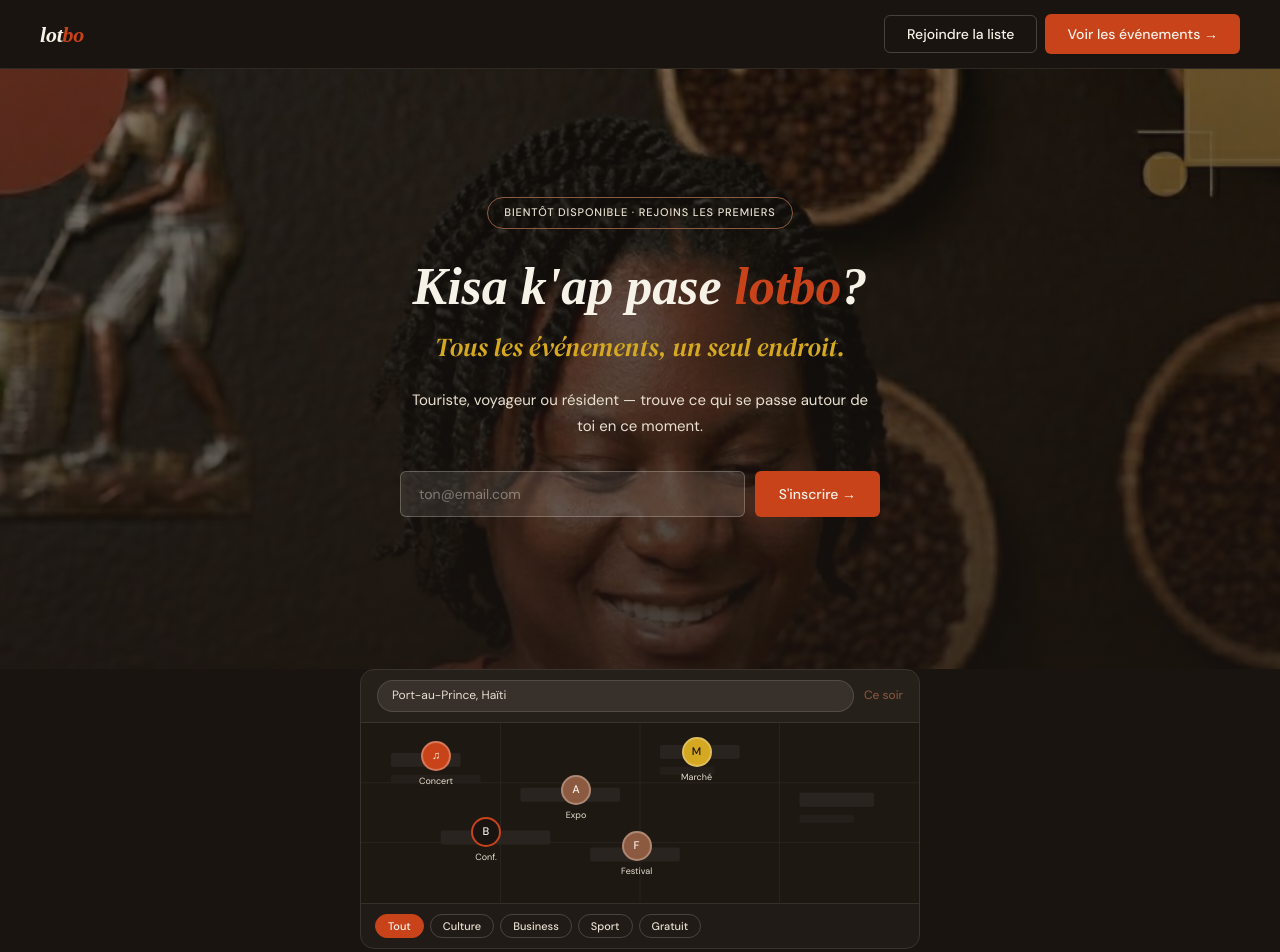
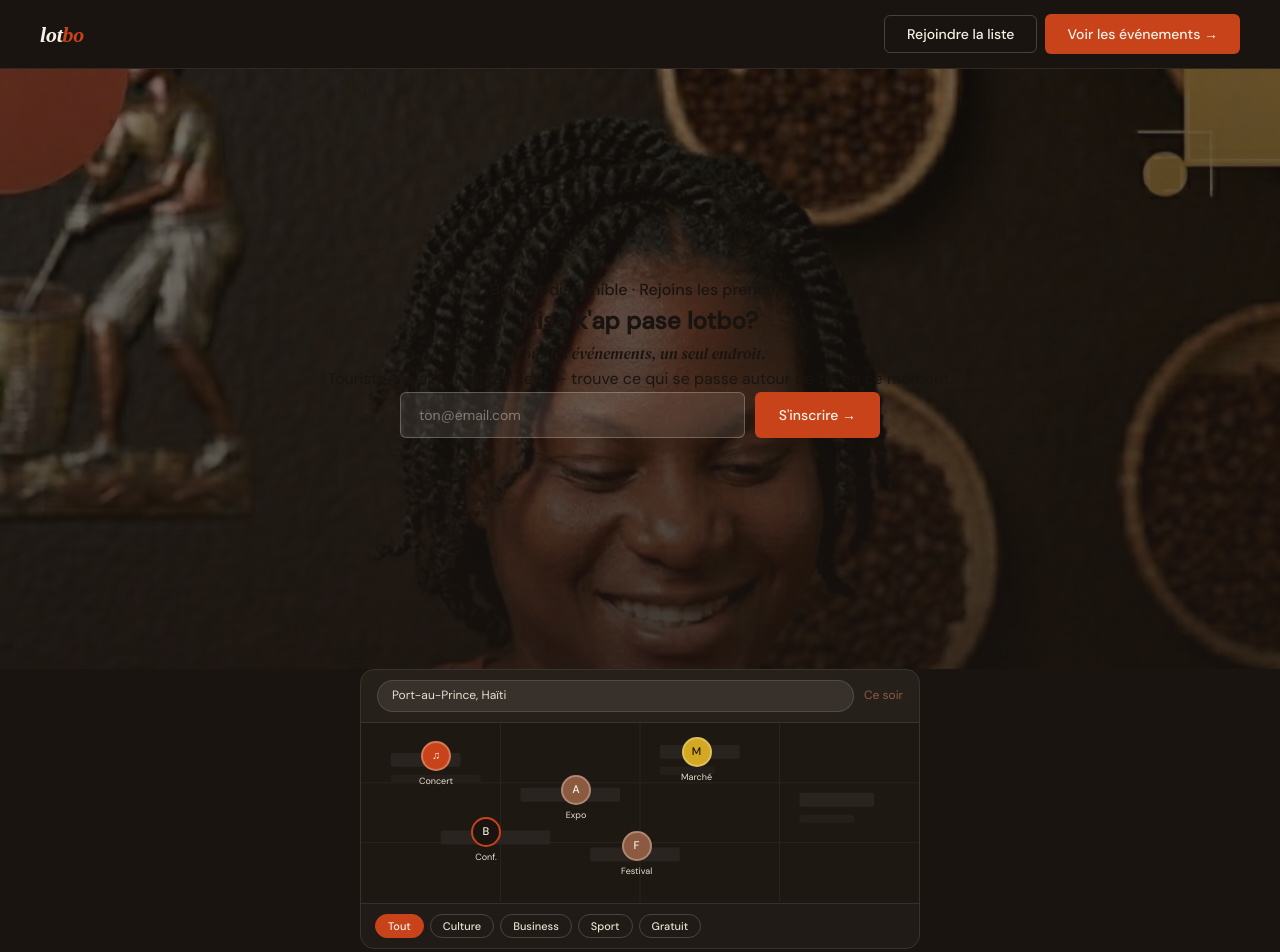
Before and after one commit to BupMark/lotbo-landing, a website: page index.html in a window 1280 px wide. Shown: the top 952 px of the page. Drawn offline with Linux system fonts and the light colour scheme; a web font is replaced by a local one.

Commit message:
feat: hero landing photo femme CSS corrigé desktop

```diff
--- a/index.html
+++ b/index.html
@@ -72,30 +72,33 @@
 
     /* ── Hero ──────────────────────────────────────── */
     .hero {
-      background: var(--night); padding: 80px 24px 72px;
+      position: relative;
+      overflow: hidden;
+      padding: 0;
+      min-height: 600px;
+      display: flex;
+      align-items: center;
+      justify-content: center;
+    }
+    .hero img.hero-bg {
+      position: absolute;
+      inset: 0;
+      width: 100%;
+      height: 100%;
+      object-fit: cover;
+      object-position: center top;
+    }
+    .hero-overlay {
+      position: absolute;
+      inset: 0;
+      background: linear-gradient(to bottom, rgba(26,20,16,0.55) 0%, rgba(26,20,16,0.82) 100%);
+    }
+    .hero-content {
+      position: relative;
+      z-index: 2;
       text-align: center;
-    }
-    .hero-badge {
-      display: inline-block;
-      font-family: 'DM Sans', sans-serif; font-weight: 500;
-      font-size: 11px; letter-spacing: .08em; text-transform: uppercase;
-      padding: 6px 16px; border-radius: 20px; margin-bottom: 28px;
-      border: 1px solid var(--terre); color: var(--brume);
-    }
-    .hero-h1 {
-      font-family: 'Playfair Display', serif; font-weight: 700; font-style: italic;
-      font-size: clamp(32px, 5vw, 52px); line-height: 1.15;
-      color: var(--creme); margin-bottom: 10px;
-    }
-    .hero-h1 .accent { color: var(--brique); }
-    .hero-sub {
-      font-family: 'DM Serif Display', serif; font-style: italic;
-      font-size: clamp(18px, 3vw, 26px); color: var(--or);
-      margin-bottom: 20px;
-    }
-    .hero-body {
-      font-size: 15px; color: var(--brume); line-height: 1.7;
-      max-width: 460px; margin: 0 auto 32px;
+      padding: 80px 24px 72px;
+      width: 100%;
     }
 
     /* ── Formulaire inline ──────────────────────────── */
@@ -340,20 +343,10 @@
 </nav>
 
 <!-- HERO -->
-<section class="hero" id="hero" style="position:relative;overflow:hidden;padding:0;min-height:600px;display:flex;align-items:center;justify-content:center;">
-
-  <!-- Image de fond -->
-  <img
-    src="./hero-femme.jpg"
-    alt="Lotbo"
-    style="position:absolute;inset:0;width:100%;height:100%;object-fit:cover;object-position:center top;"
-  />
-
-  <!-- Overlay sombre -->
-  <div style="position:absolute;inset:0;background:linear-gradient(to bottom, rgba(26,20,16,0.55) 0%, rgba(26,20,16,0.80) 100%);"></div>
-
-  <!-- Contenu -->
-  <div style="position:relative;z-index:2;text-align:center;padding:80px 24px 72px;width:100%;">
+<section class="hero" id="hero">
+  <img class="hero-bg" src="./hero-femme.jpg" alt="Lotbo" />
+  <div class="hero-overlay"></div>
+  <div class="hero-content">
     <div class="hero-badge label">Bientôt disponible · Rejoins les premiers</div>
     <h1 class="hero-h1">Kisa k'ap pase <span class="accent">lotbo</span>?</h1>
     <p class="hero-sub h2">Tous les événements, un seul endroit.</p>
@@ -366,7 +359,6 @@
     </div>
     <div class="form-msg" id="hero-msg"></div>
   </div>
-
 </section>
 
 <!-- MAP MOCKUP -->
```
